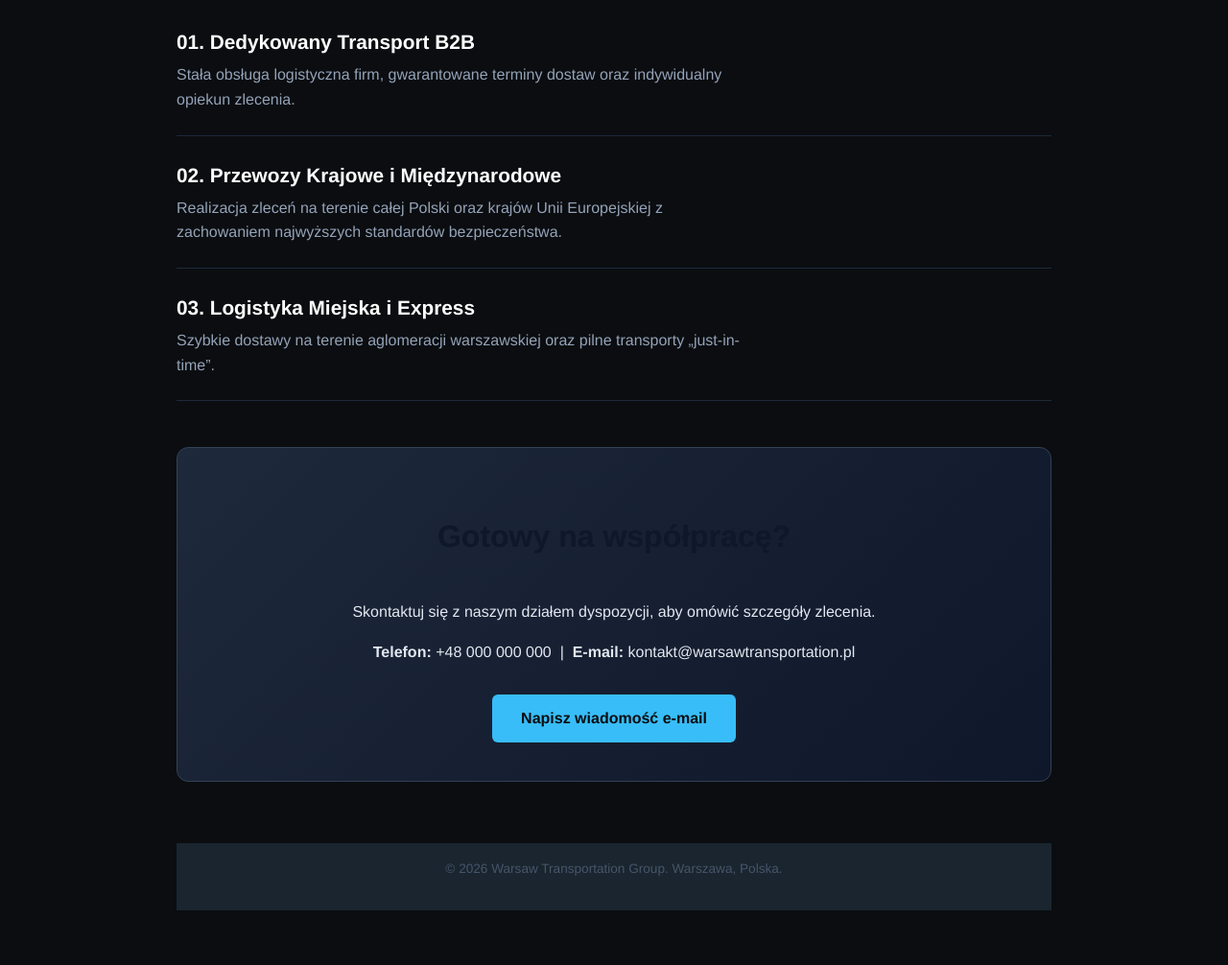
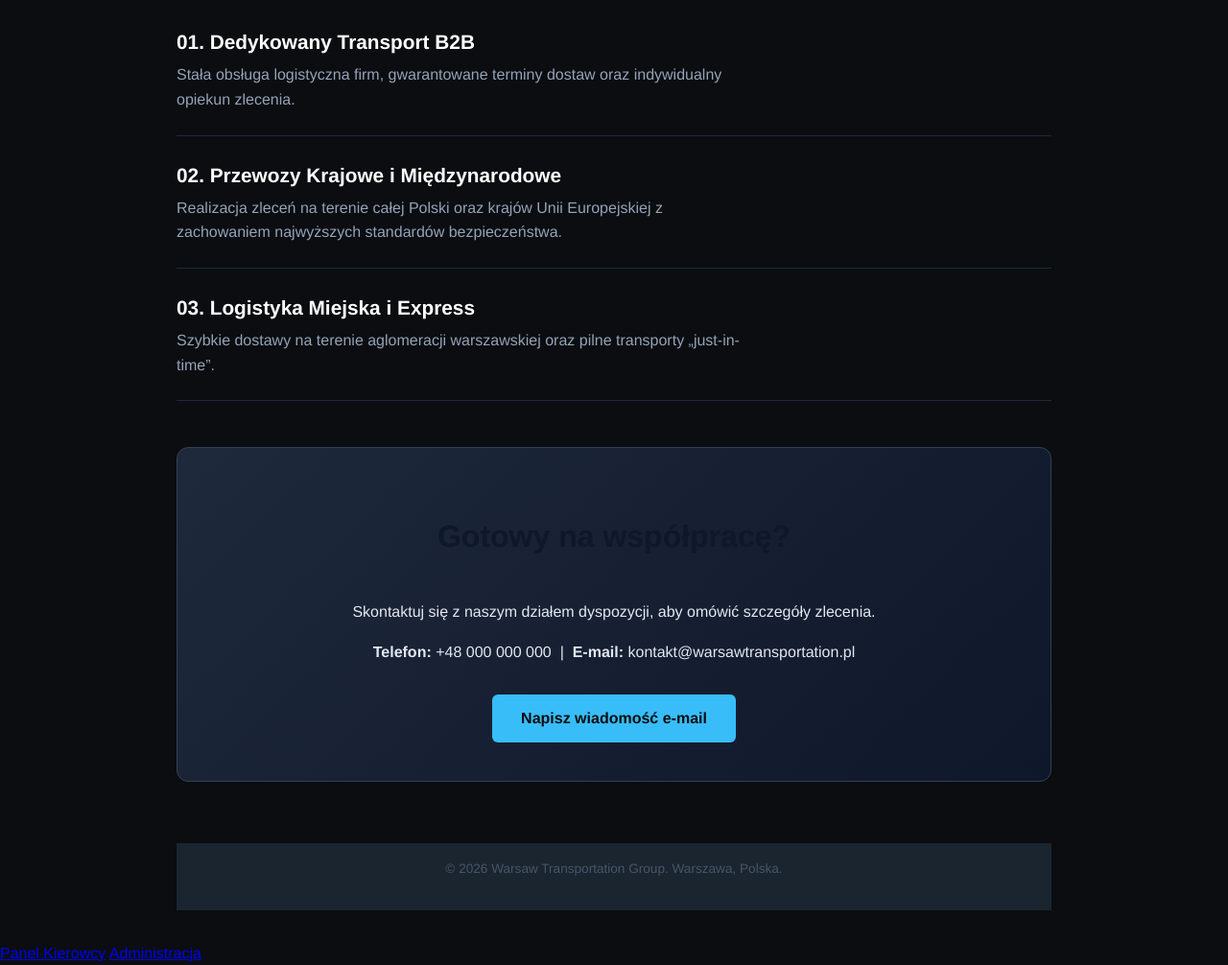
Before and after one commit to Transportowe-Dzielnice/Warsaw-Transportion, a plain HTML site: page Index.html in a window 1280 px wide. Shown: the part 4127-5133 px from the top of the page at 96% size. Before the commit the page ends 5108 px from the top, so only its background shows below. Drawn offline with Linux system fonts and the light colour scheme.

Commit message:
Add links to Kierowca and Administracja pages

```diff
--- a/Index.html
+++ b/Index.html
@@ -265,3 +265,6 @@
 
 </body>
 </html>
+
+<a href="kierowca.html">Panel Kierowcy</a>
+<a href="admin.html">Administracja</a>
```
